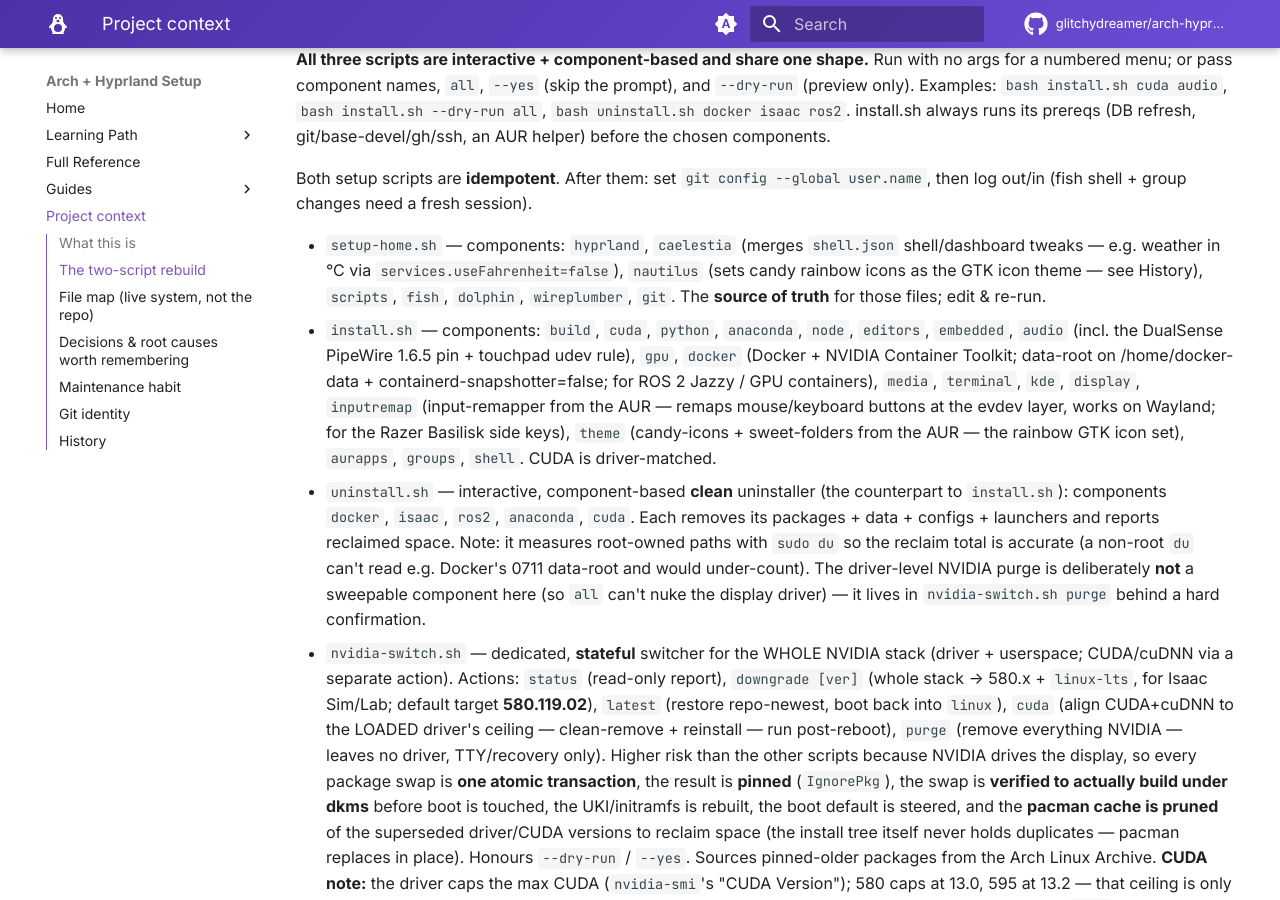
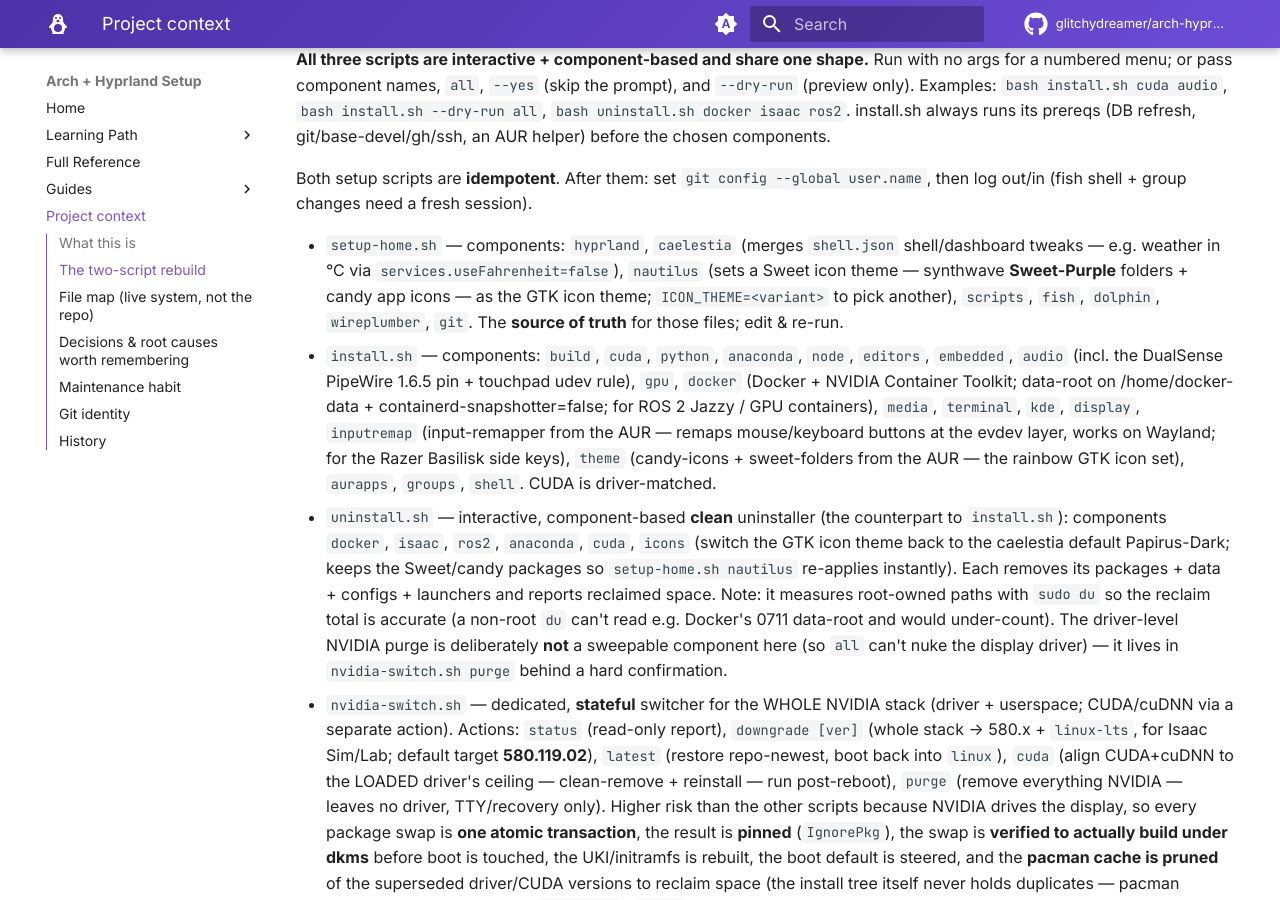
Before and after one commit to glitchydreamer/arch-hyprland-setup, an MkDocs documentation site: the page built from docs/project-context.md, in a window 1280 px wide and 900 px high, scrolled down 793 px. Built offline with MkDocs 1.6.1 and Material for MkDocs 9.7.7, drawn with Linux system fonts in a browser that asks for light colours; comment, search, counter and statistics services are not loaded; some of the changed text lies outside the part shown.

Commit message:
feat(theme): synthwave Sweet-Purple folders + easy revert
setup-home.sh 'nautilus' now sets a Sweet-folders variant (default Sweet-Purple,
override ICON_THEME=<variant>) as the GTK icon theme: each variant ships only
folders and Inherits=candy-icons, so you get synthwave folders + candy app icons
in one setting. Add uninstall.sh 'icons' to switch back to the caelestia default
(Papirus-Dark), keeping packages for instant re-apply. Docs + Learn + memory updated.

Co-Authored-By: Claude Opus 4.7 <noreply@anthropic.com>

```diff
--- a/docs/project-context.md
+++ b/docs/project-context.md
@@ -42,7 +42,8 @@ user.name`, then log out/in (fish shell + group changes need a fresh session).
 
 - `setup-home.sh` — components: `hyprland`, `caelestia` (merges `shell.json`
   shell/dashboard tweaks — e.g. weather in °C via `services.useFahrenheit=false`),
-  `nautilus` (sets candy rainbow icons as the GTK icon theme — see History),
+  `nautilus` (sets a Sweet icon theme — synthwave **Sweet-Purple** folders +
+  candy app icons — as the GTK icon theme; `ICON_THEME=<variant>` to pick another),
   `scripts`, `fish`, `dolphin`, `wireplumber`, `git`. The **source of truth** for
   those files; edit & re-run.
 - `install.sh` — components: `build`, `cuda`, `python`, `anaconda`, `node`,
@@ -56,7 +57,9 @@ user.name`, then log out/in (fish shell + group changes need a fresh session).
   `shell`. CUDA is driver-matched.
 - `uninstall.sh` — interactive, component-based **clean** uninstaller (the
   counterpart to `install.sh`): components `docker`, `isaac`, `ros2`, `anaconda`,
-  `cuda`. Each removes its packages + data + configs + launchers and reports
+  `cuda`, `icons` (switch the GTK icon theme back to the caelestia default
+  Papirus-Dark; keeps the Sweet/candy packages so `setup-home.sh nautilus`
+  re-applies instantly). Each removes its packages + data + configs + launchers and reports
   reclaimed space. Note: it measures root-owned paths with `sudo du` so the
   reclaim total is accurate (a non-root `du` can't read e.g. Docker's 0711
   data-root and would under-count). The driver-level NVIDIA purge is deliberately
@@ -277,3 +280,12 @@ build_type=workflow`). The deploy now succeeds on every push. (Earlier note that
   `install.sh`) and set them as the GTK icon theme via the new `nautilus`
   component in `setup-home.sh` (gsettings + gtk-3.0/gtk-4.0 `settings.ini`). Icon
   themes are system-wide for GTK apps; KDE/Qt and the QML bar are unaffected.
+- **2026-05-29 — synthwave folders via Sweet-folders + easy revert.** candy-icons'
+  own folders are cyan; the user wanted the synthwave (purple) Sweet-folders look.
+  Key insight: each `sweet-folders` variant (`Sweet-Purple`, `Sweet-Rainbow`, …)
+  ships **only folder icons** and its `index.theme` already `Inherits=candy-icons`
+  — so setting the icon theme to `Sweet-Purple` gives purple folders + candy app
+  icons in one setting. `setup-home.sh nautilus` now defaults to `Sweet-Purple`
+  (override `ICON_THEME=<variant>`). Added a `uninstall.sh icons` component to
+  switch back to the caelestia default (Papirus-Dark) + strip the gtk ini
+  overrides, keeping the packages so re-applying is instant.
```
Also changed, not shown: docs/learn/03-caelestia-shell.md (+11 -0 lines), 2 other files.
